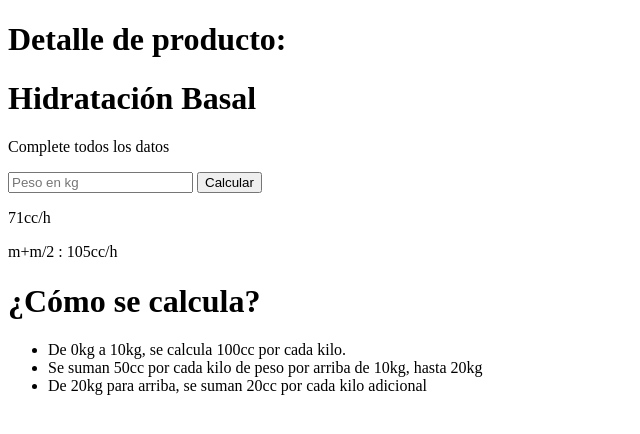
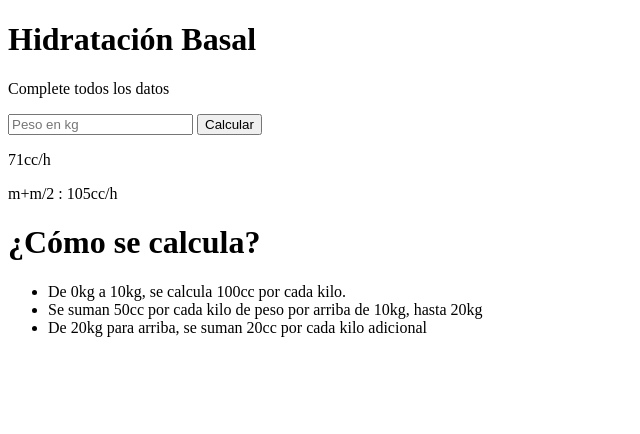
Before and after one commit to paguist1/Calculadora_Basal, a plain HTML site: page index.html in a window 1280 px wide. Shown: the whole page, without its empty margins (0-640 px from the left). Drawn offline with Linux system fonts and the light colour scheme.

Commit message:
Algoritmo corregido

```diff
--- a/index.html
+++ b/index.html
@@ -5,7 +5,6 @@
     <meta charset="UTF-8" />
     </head>
  <body>
-    <h1>Detalle de producto:</h1>
     <div>
         <div>
             <h1>Hidratación Basal</h1>
```
